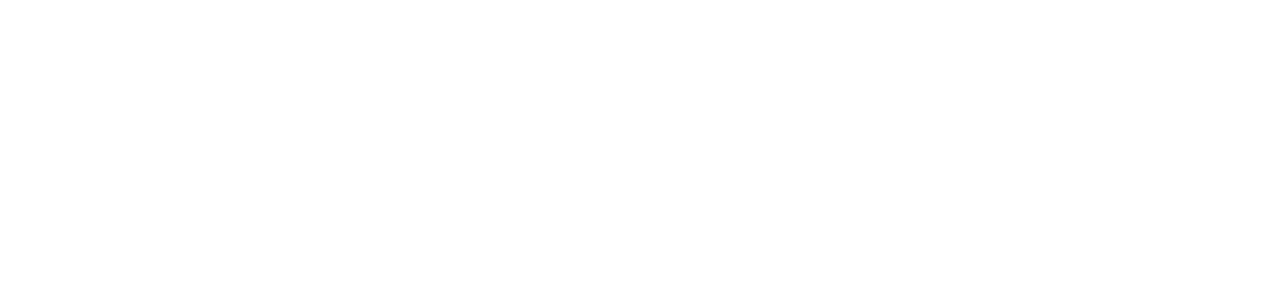
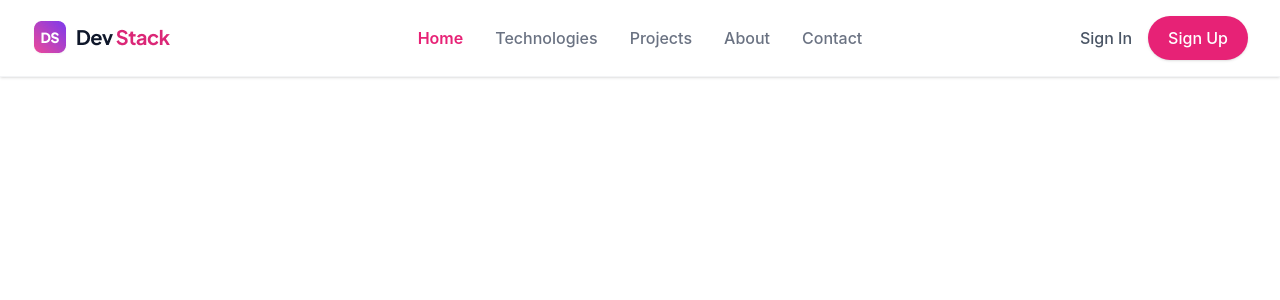
Before and after one commit to fahim-azad/PH-Assignment-5-DevStack, a React (Vite) app: page / in a window 1280 px wide. Shown: the top 300 px of the page. Built offline with nearby package versions, Linux system fonts and the light colour scheme.

Commit message:
added navbar

```diff
--- a/src/App.tsx
+++ b/src/App.tsx
@@ -1,11 +1,11 @@
-
+import Nav from "./components/nav";
 
 function App() {
 
 
   return (
     <>
-
+      <Nav />
     </>
   )
 }
--- /dev/null
+++ b/src/components/nav.tsx
@@ -0,0 +1,72 @@
+import logo from "../assets/logo-text.png";
+
+const Nav = () => {
+  const navLinks = (
+    <>
+      <li>
+        <a className="text-[#E72276] font-semibold bg-transparent hover:bg-transparent">
+          Home
+        </a>
+      </li>
+      <li>
+        <a className="text-gray-500 hover:text-[#E72276] font-medium bg-transparent hover:bg-transparent">
+          Technologies
+        </a>
+      </li>
+      <li>
+        <a className="text-gray-500 hover:text-[#E72276] font-medium bg-transparent hover:bg-transparent">
+          Projects
+        </a>
+      </li>
+      <li>
+        <a className="text-gray-500 hover:text-[#E72276] font-medium bg-transparent hover:bg-transparent">
+          About
+        </a>
+      </li>
+      <li>
+        <a className="text-gray-500 hover:text-[#E72276] font-medium bg-transparent hover:bg-transparent">
+          Contact
+        </a>
+      </li>
+    </>
+  );
+
+  return (
+    <div className="sticky top-0 z-50 bg-white border-b border-gray-100 shadow-sm">
+      <nav className="navbar max-w-7xl mx-auto px-8 py-3">
+        <div className="navbar-start w-1/4">
+          <a href="#" className="cursor-pointer">
+            <img
+              src={logo}
+              alt="DevStack Logo"
+              className="h-9 object-contain"
+            />
+          </a>
+        </div>
+
+        <div className="navbar-center flex-1 flex justify-center">
+          <ul className="menu menu-horizontal px-1 space-x-2 text-base">
+            {navLinks}
+          </ul>
+        </div>
+
+        <div className="navbar-end w-1/4 flex gap-4 items-center justify-end">
+          <a
+            href="#"
+            className="text-gray-600 font-medium hover:text-[#E72276] transition-colors text-base cursor-pointer"
+          >
+            Sign In
+          </a>
+          <a
+            href="#"
+            className="bg-[#E72276] hover:bg-[#d11a68] text-white rounded-full px-5 py-2.5 font-medium transition-colors text-base cursor-pointer shadow-sm"
+          >
+            Sign Up
+          </a>
+        </div>
+      </nav>
+    </div>
+  );
+};
+
+export default Nav;
```
